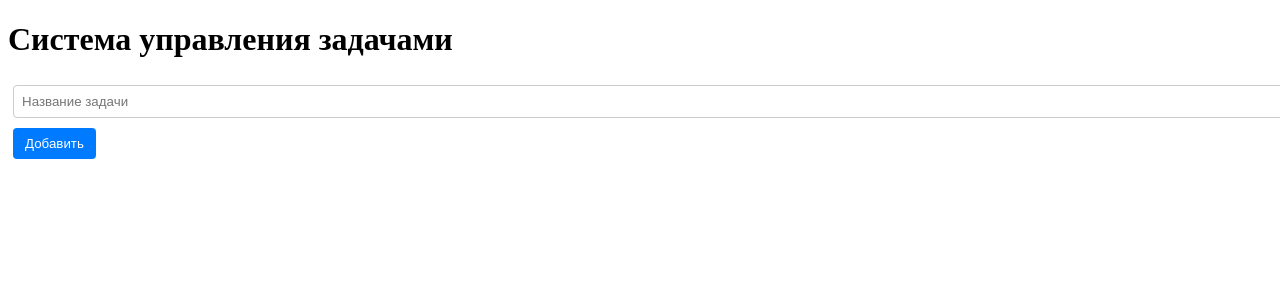
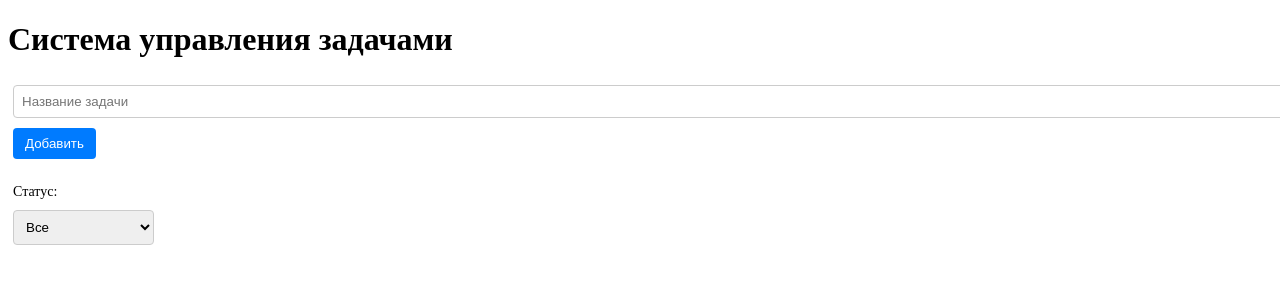
Before and after one commit to scarletname/todo, a React (Create React App) app: page / in a window 1280 px wide. Shown: the top 300 px of the page. Built offline with nearby package versions, Linux system fonts and the light colour scheme; the HTML template or start-up script is replaced by a standard one.

Commit message:
adding filters component

```diff
--- a/src/App.tsx
+++ b/src/App.tsx
@@ -1,6 +1,7 @@
 import React, { useState } from 'react';
 import TaskForm from './components/TaskForm';
 import TaskItem from './components/TaskItem';
+import Filters from './components/Filters';
 import './styles/App.css';
 
 export interface Task {
@@ -9,8 +10,13 @@ export interface Task {
   completed: boolean;
 }
 
+export interface Filters {
+  status: 'all' | 'completed' | 'pending';
+}
+
 const App: React.FC = () => {
   const [tasks, setTasks] = useState<Task[]>([]);
+  const [filters, setFilters] = useState<Filters>({ status: 'all' });
 
   const addTask = (task: Task) => {
     setTasks([...tasks, { ...task, completed: false }]);
@@ -24,12 +30,19 @@ const App: React.FC = () => {
     setTasks(tasks.map((task) => (task.id === id ? { ...task, ...updatedTask } : task)));
   };
 
+  const filteredTasks = tasks.filter((task) => {
+    if (filters.status === 'completed' && !task.completed) return false;
+    if (filters.status === 'pending' && task.completed) return false;
+    return true;
+  });
+
   return (
     <div className="app">
       <h1>Система управления задачами</h1>
       <TaskForm addTask={addTask} />
+      <Filters filters={filters} setFilters={setFilters} />
       <div>
-        {tasks.map((task) => (
+        {filteredTasks.map((task) => (
           <TaskItem
             key={task.id}
             task={task}
--- a/src/components/Filters.tsx
+++ b/src/components/Filters.tsx
@@ -0,0 +1,30 @@
+import React from 'react';
+
+interface Filters {
+  status: 'all' | 'completed' | 'pending';
+}
+
+interface FiltersProps {
+  filters: Filters;
+  setFilters: (filters: Filters) => void;
+}
+
+const Filters: React.FC<FiltersProps> = ({ filters, setFilters }) => {
+  return (
+    <div className="filters">
+      <div>
+        <label>Статус:</label>
+        <select
+          value={filters.status}
+          onChange={(e) => setFilters({ ...filters, status: e.target.value as Filters['status'] })}
+        >
+          <option value="all">Все</option>
+          <option value="completed">Выполненные</option>
+          <option value="pending">Невыполненные</option>
+        </select>
+      </div>
+    </div>
+  );
+};
+
+export default Filters;
--- a/src/styles/App.css
+++ b/src/styles/App.css
@@ -61,3 +61,20 @@
   text-decoration: line-through;
   color: #888;
 }
+
+.filters {
+  margin-bottom: 20px;
+}
+
+.filters select {
+  padding: 8px;
+  margin: 5px;
+  border: 1px solid #ccc;
+  border-radius: 4px;
+}
+
+.filters label {
+  display: block;
+  margin: 5px;
+  font-size: 14px;
+}
```
